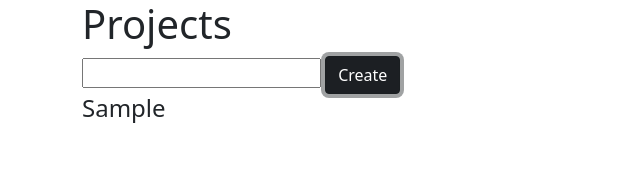
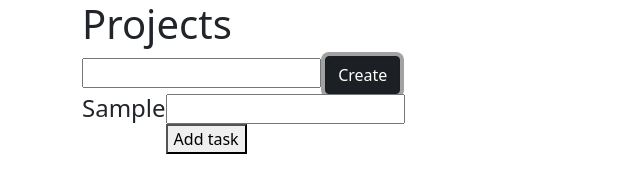
Before and after one commit to arikarim/Todo-List, a website built with webpack: page dist/index.html in a window 1280 px wide. Both pictures are taken after typing "Sample" into the empty fields and a click on the button "Create". Shown: the whole page, without its empty margins (0-640 px from the left). Built offline with nearby package versions, Linux system fonts and the light colour scheme.

Commit message:
Add task form

```diff
--- a/src/index.js
+++ b/src/index.js
@@ -1,24 +1,5 @@
 import './style.css';
-
-const submitButton = document.getElementById('project-submit-button');
-const projectList = document.getElementById('project-list');
-const form = document.getElementById('project-form')
-
-
-submitButton.addEventListener('click', (e) => {
-  e.preventDefault();
-  const formInput = document.getElementById('project-input').value;
-  const projectDiv = document.createElement('div');
-  const divChild1 = document.createElement('h4');
-  const divChild2 = document.createElement('div');
-
-  projectDiv.appendChild(divChild1)
-  projectDiv.appendChild(divChild2)
-
-  projectDiv.classList.add('d-flex');
-  projectDiv.setAttribute('data-tab-content', '')
-
-  divChild1.textContent = formInput;
-  projectList.appendChild(projectDiv);
-  form.reset();
-})
+import createTask from './task'
+import createProject from './project'
+createProject();
+createTask();
--- /dev/null
+++ b/src/project.js
@@ -0,0 +1,56 @@
+const createProject = (() => {
+
+  const submitButton = document.getElementById('project-submit-button');
+  const projectList = document.getElementById('project-list');
+  const form = document.getElementById('project-form')
+
+
+  submitButton.addEventListener('click', (e) => {
+    e.preventDefault();
+    const formInput = document.getElementById('project-input').value;
+    const projectDiv = document.createElement('div');
+    const divChild1 = document.createElement('h4');
+    const divChild2 = document.createElement('div');
+
+    divChild2.innerHTML = `
+    <div class="d-flex">
+    <form action="" id="task-form">
+      <input type="text" id="task-input">
+      <button type="submit" id="task-button">Add task</button>
+    </form>
+    <div id="task-list"></div>
+  </div>`;
+
+    projectDiv.appendChild(divChild1)
+    projectDiv.appendChild(divChild2)
+
+    projectDiv.classList.add('d-flex');
+    projectDiv.setAttribute('data-tab-content', '')
+
+    divChild1.textContent = formInput;
+    projectList.appendChild(projectDiv);
+    form.reset();
+  })
+
+
+const taskInout = document.getElementById('task-input').value;
+const taskButton = document.getElementById('task-button');
+const taskList = document.getElementById('task-list');
+
+taskButton.addEventListener('click', (e) => {
+  e.preventDefault();
+
+  const taskDiv = document.createElement('div');
+  taskDiv.classList.add('d-flex');
+  const taskChild1 = document.createElement('6');
+  const taskChild2 = document.createElement('button');
+
+  const taskName = document.getElementById('task-name');
+  taskName.textContent = taskInout;
+
+  taskList.appendChild(taskDiv)
+})
+
+})()
+
+export default createProject;
--- /dev/null
+++ b/src/task.js
@@ -0,0 +1,24 @@
+// const createTask = (() => {
+
+
+// const taskInout = document.getElementById('task-input').value;
+// const taskButton = document.getElementById('task-button');
+// const taskList = document.getElementById('task-list');
+
+// taskButton.addEventListener('click', (e) => {
+//   e.preventDefault();
+
+//   const taskDiv = document.createElement('div');
+//   taskDiv.classList.add('d-flex');
+//   const taskChild1 = document.createElement('6');
+//   const taskChild2 = document.createElement('button');
+
+//   const taskName = document.getElementById('task-name');
+//   taskName.textContent = taskInout;
+
+//   taskList.appendChild(taskDiv)
+// })
+
+// })();
+
+// export default createTask;
```
Also changed, not shown: dist/index.html.
